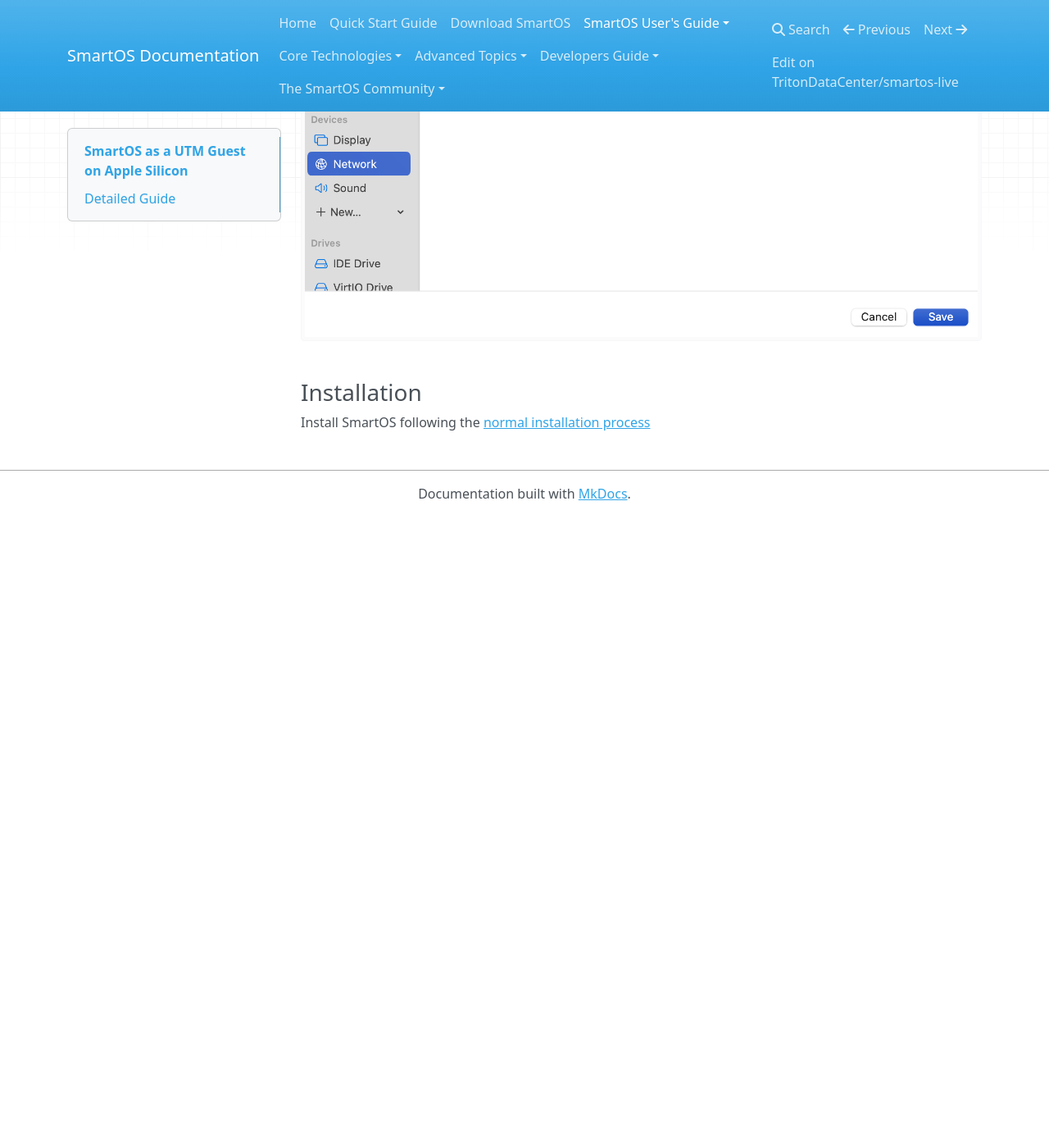
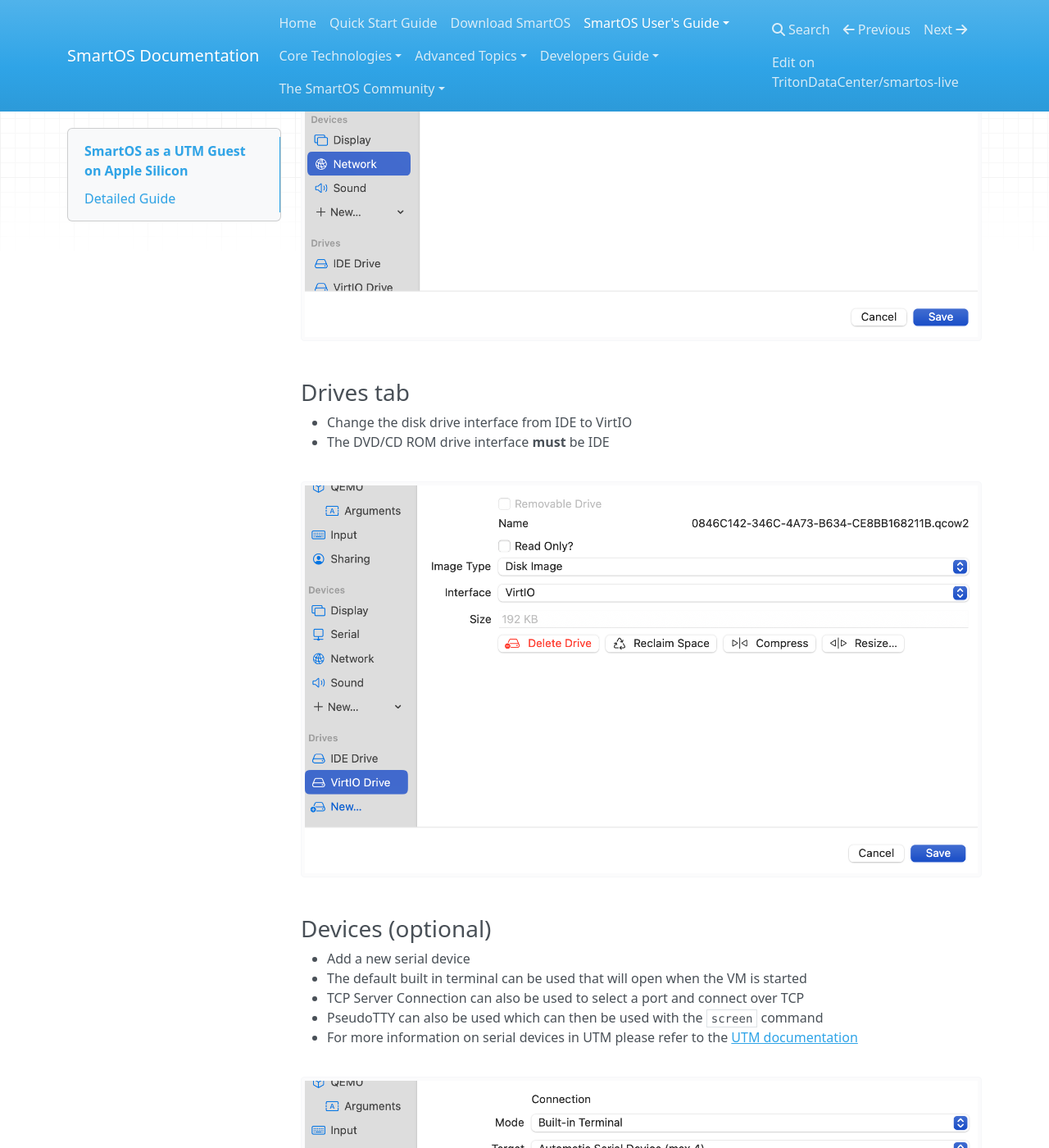
Before and after one commit to TritonDataCenter/smartos-docs, an MkDocs documentation site: the page built from docs/smartos-as-a-utm-guest.md, in a window 1280 px wide and 1400 px high, scrolled down 2976 px. Shown: the whole window at 82% size. Built offline with MkDocs 1.6.1, drawn with Linux system fonts in a browser that asks for light colours; nearby versions of some CDN libraries; before the commit the page ends 3606 px from its top, so only the background shows below that; some of the changed text lies outside the part shown.

Commit message:
add Brie's suggestions and add serial and drive options

```diff
--- a/docs/smartos-as-a-utm-guest.md
+++ b/docs/smartos-as-a-utm-guest.md
@@ -12,20 +12,20 @@
 A recent test took approximately 15 minutes from boot menu to install screen
 enabling multicore roughly halves the boot time.
 
-1. Download and verify the latest SmartOS iso image from the [downloads page](https://us-central.manta.mnx.io/Joyent_Dev/public/SmartOS/latest.html)
+1. Download and verify the latest SmartOS iso image from the [downloads page](https://us-central.manta.mnx.io/Joyent_Dev/public/SmartOS/smartos.html)
 1. In UTM, click "Create a New Virtual Machine"
 1. Select "Emulate"
-1. Select "Linux"
+1. Select "Other"
 1. Under "Boot ISO Image" choose the image you downloaded
 
 ### Settings
 
 - Architecture: x86_64
-- System: Standard PC (Q35 + ICH, 2009)(alias of pc-q35.72)(q35)
-- Memory: 2048(?)+
+- System: Standard PC (Q35 + ICH, 2009) (alias of pc-q35-7.2) (q35)
+- Memory: 2048 MB or larger
 - CPU: Haswell (others may work)
 - CPU Cores: Default
-- Drive size: 25 GB
+- Drive size: 25 GB or larger
 - Shared Directory: leave this disabled
 - Name: SmartOS (or your choice)
 - Check the box "Open VM Settings"
@@ -57,6 +57,23 @@
 
 ![UTM Network Tab](/assets/images/smartos-utm-network-tab.png)
 
+### Drives tab
+
+- Change the disk drive interface from IDE to VirtIO
+- The DVD/CD ROM drive interface **must** be IDE
+
+![Drives Tab](/assets/images/smartos-utm-drives-tab.png)
+
+### Devices (optional)
+
+- Add a new serial device
+- The default built in terminal can be used that will open when the VM is started
+- TCP Server Connection can also be used to select a port and connect over TCP
+- PseudoTTY can also be used which can then be used with the `screen` command
+- For more information on serial devices in UTM please refer to the [UTM documentation](https://docs.getutm.app/settings-apple/devices/serial/)
+
+![Devices Tab](/assets/images/smartos-utm-devices-tab.png)
+
 ### Installation
 
 Install SmartOS following the [normal installation process](/install/)
```
Also changed, not shown: material-smartos/assets/images/smartos-utm-devices-tab.png (added), material-smartos/assets/images/smartos-utm-drives-tab.png (added).
